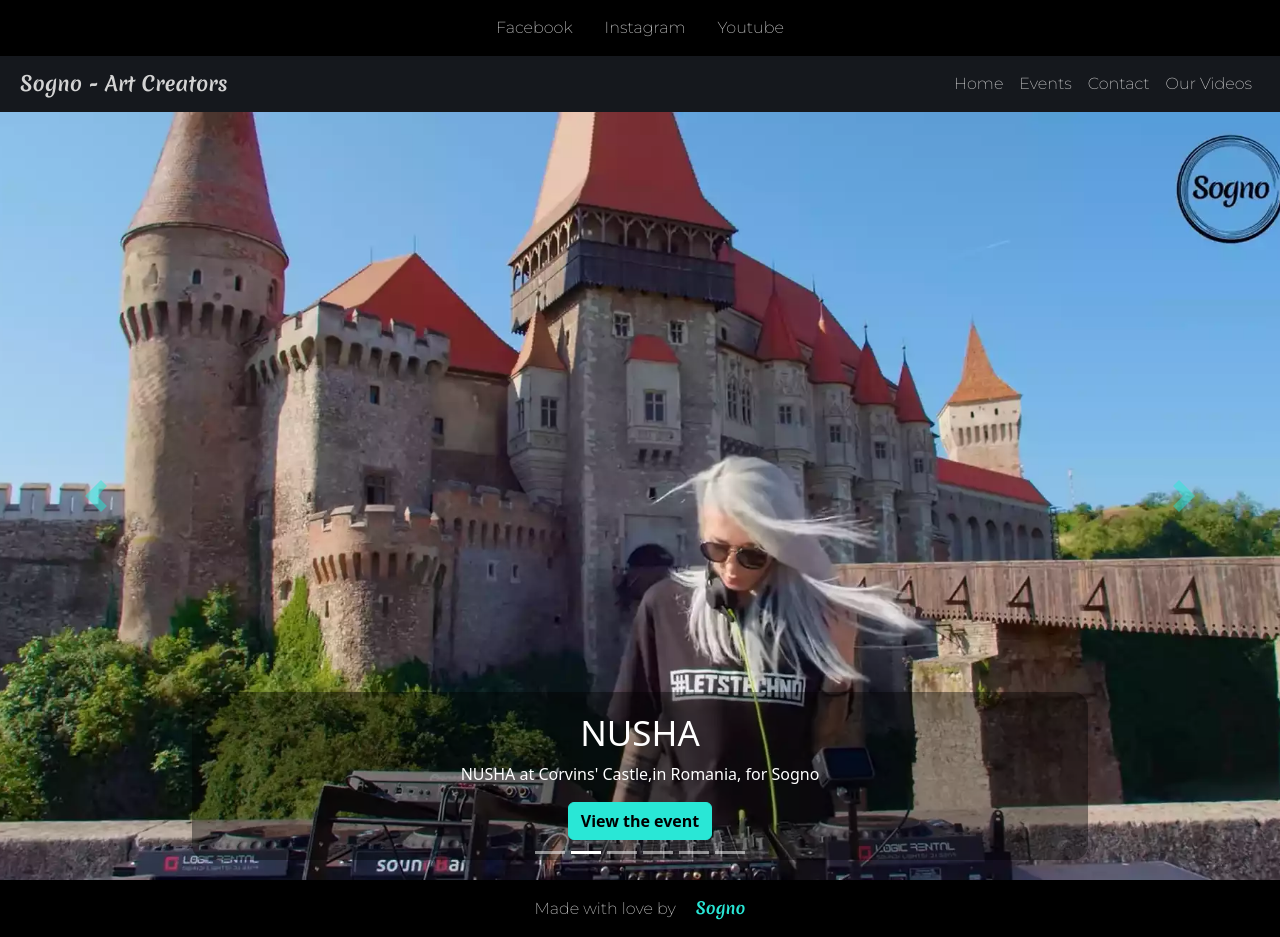
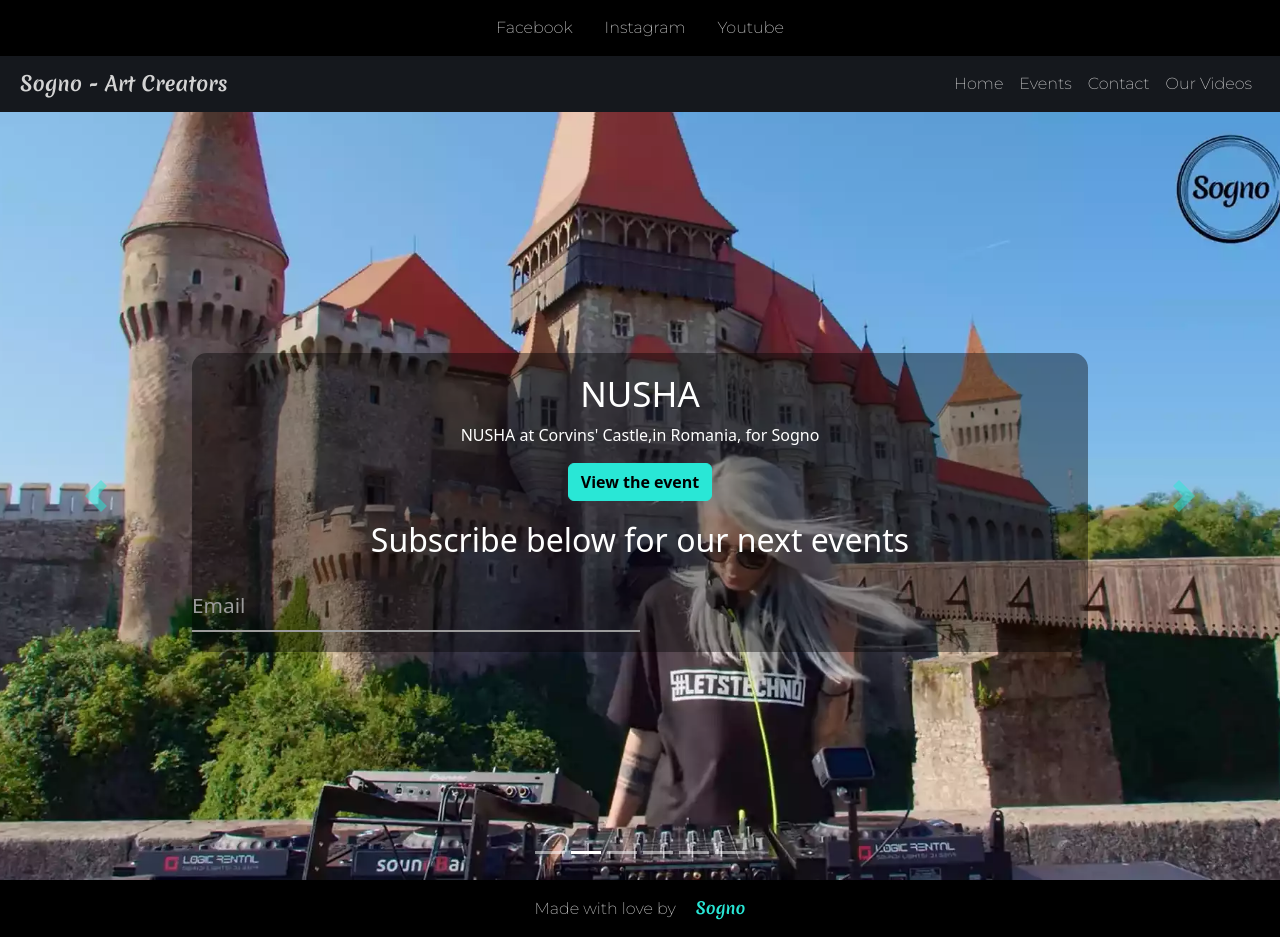
Before and after one commit to silviu-cpu/sogno-upgrade, a Next.js app: page /events in a window 1280 px wide. Built offline with nearby package versions, Linux system fonts and the light colour scheme.

Commit message:
Added email input

```diff
--- a/pages/events/index.js
+++ b/pages/events/index.js
@@ -22,7 +22,13 @@ export default function Events() {
                         <Carousel.Caption className='caption'>
                             <h3>{item.titlu}</h3>
                             <p>{item.descriere}</p>
-                            <a href={item.link} target="_blank" className='btn btn-danger'> View the event </a>
+                            <a href={item.link} target="_blank" className='btn btn-danger spatiu' rel="noreferrer"> View the event </a>
+                            <h2> Subscribe below for our next events </h2>
+                            <div className='form__group field'>
+                            <input type='email' placeholder='Enter your email' class="form__field"></input>
+                            <label className='form__label'> Email </label>
+                            </div>
+
                         </Carousel.Caption>
                     </Carousel.Item>
                 ))}
--- a/styles/events.scss
+++ b/styles/events.scss
@@ -68,6 +68,7 @@
   .caption {
     background-color: rgba(0, 0, 0, 0.4);
     border-radius: 15px;
+    bottom:14.25rem !important;
   }
 
   .caption h3 {
@@ -88,6 +89,7 @@
     border-color: rgba(41, 231, 214, 1);
     color: #000;
     font-weight: bold;
+    margin-bottom: 20px;
 
     &:hover {
         background-color: rgba(41, 231, 214, 1) !important;
@@ -95,3 +97,67 @@
         color: #fff;
     }
   }
+
+  $primary: #11998e;
+$secondary: #38ef7d;
+$white: #fff;
+$gray: #9b9b9b;
+.form__group {
+  position: relative;
+  padding: 15px 0 0;
+  margin-top: 10px;
+  width: 50%;
+}
+
+.form__field {
+  font-family: inherit;
+  width: 100%;
+  border: 0;
+  border-bottom: 2px solid $gray;
+  outline: 0;
+  font-size: 1.3rem;
+  color: $white;
+  padding: 7px 0;
+  background: transparent;
+  transition: border-color 0.2s;
+
+  &::placeholder {
+    color: transparent;
+  }
+
+  &:placeholder-shown ~ .form__label {
+    font-size: 1.3rem;
+    cursor: text;
+    top: 20px;
+  }
+}
+
+.form__label {
+  position: absolute;
+  top: 0;
+  display: block;
+  transition: 0.2s;
+  font-size: 1rem;
+  color: $gray;
+}
+
+.form__field:focus {
+  ~ .form__label {
+    position: absolute;
+    top: 0;
+    display: block;
+    transition: 0.2s;
+    font-size: 1rem;
+    color: $primary;
+    font-weight:700;
+  }
+  padding-bottom: 6px;
+  font-weight: 700;
+  border-width: 3px;
+  border-image: linear-gradient(to right, $primary,$secondary);
+  border-image-slice: 1;
+}
+/* reset input */
+.form__field{
+  &:required,&:invalid { box-shadow:none; }
+}
```
